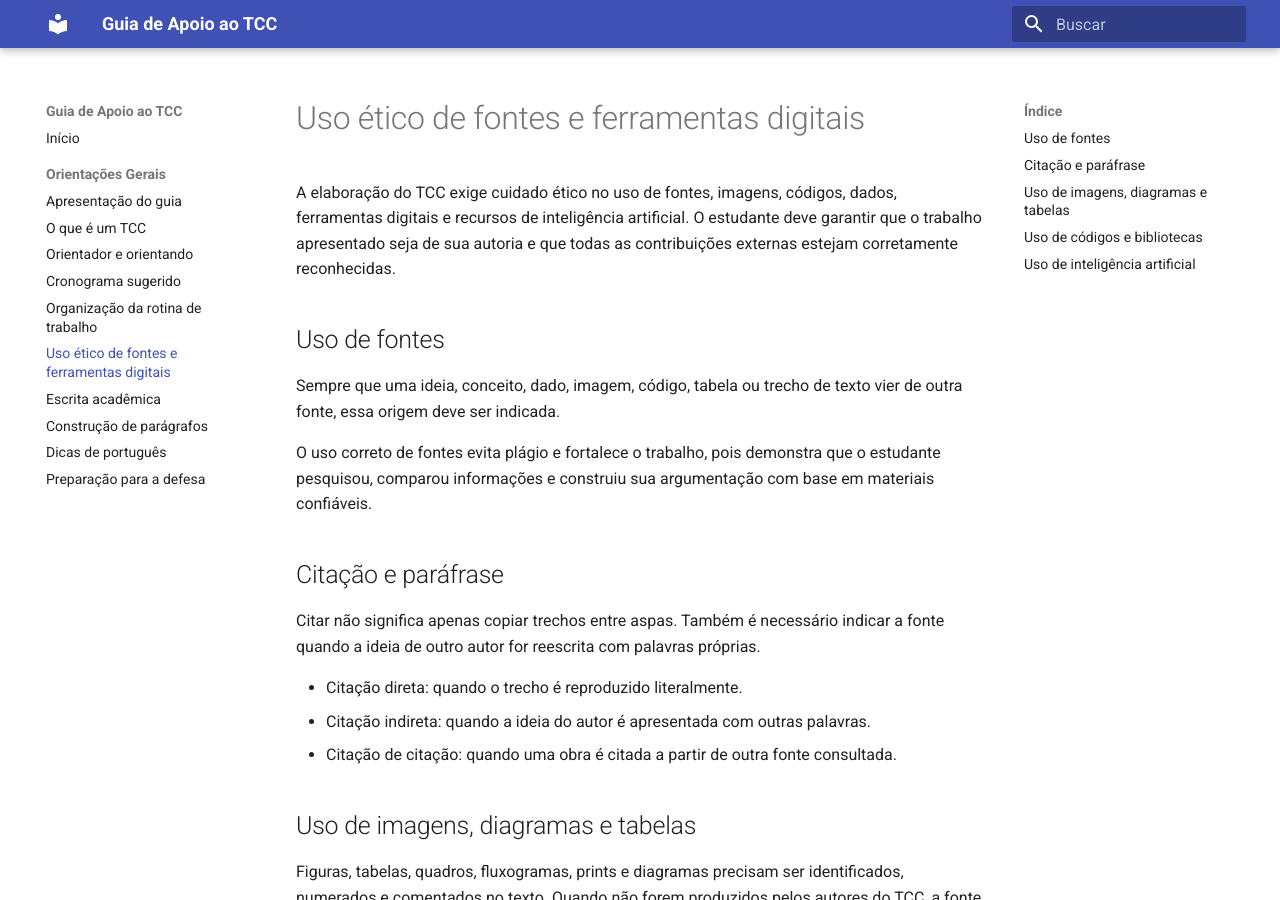
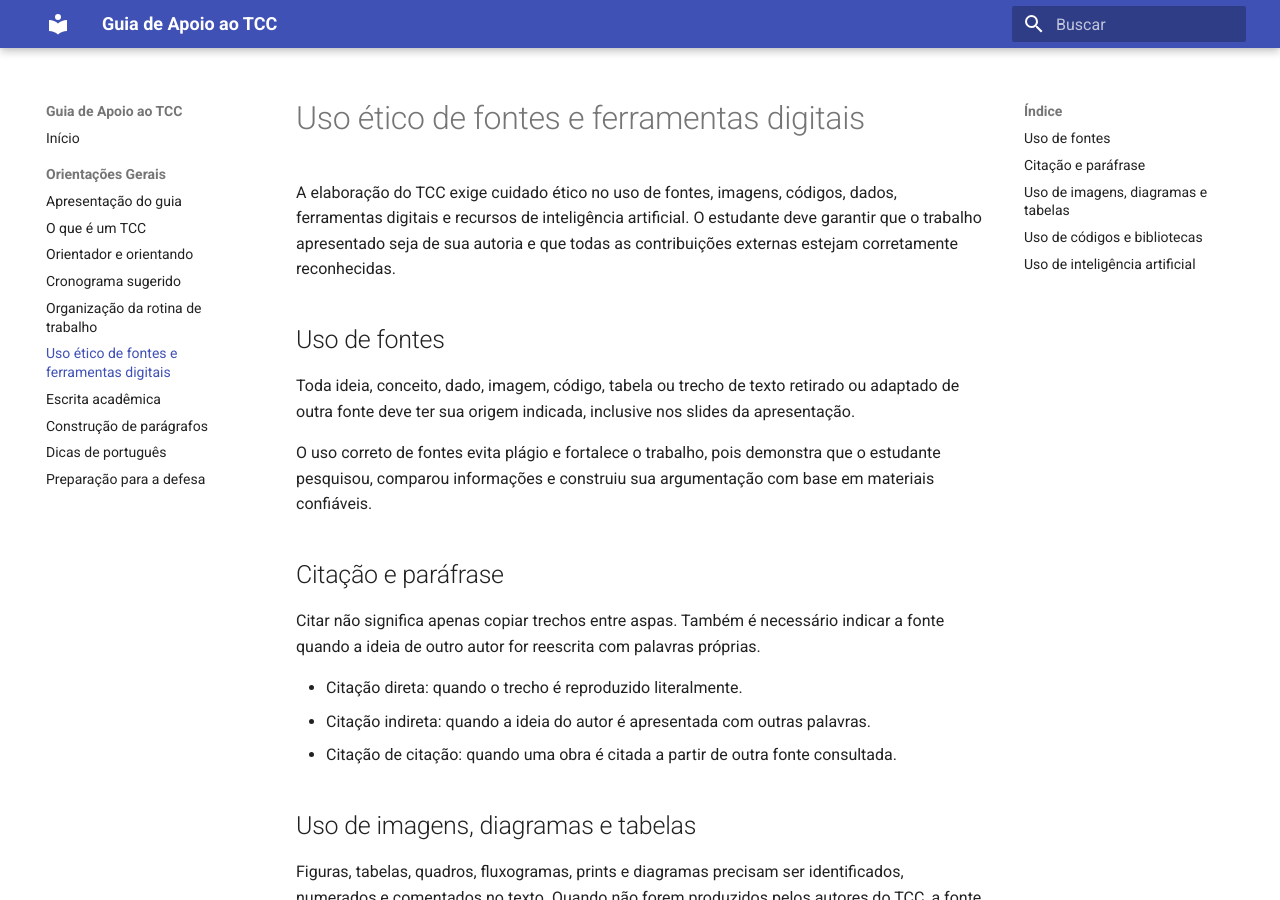
Before and after one commit to danielaflor/tcc, an MkDocs documentation site: the page built from docs/orientacoes-gerais/etica-fontes-ferramentas.md, in a window 1280 px wide and 900 px high. Built offline with MkDocs 1.6.1 and Material for MkDocs 9.7.7, drawn with Linux system fonts in a browser that asks for light colours; some of the changed text lies outside the part shown.

Commit message:
Update etica-fontes-ferramentas.md

```diff
--- a/docs/orientacoes-gerais/etica-fontes-ferramentas.md
+++ b/docs/orientacoes-gerais/etica-fontes-ferramentas.md
@@ -4,7 +4,7 @@ A elaboração do TCC exige cuidado ético no uso de fontes, imagens, códigos,
 
 ## Uso de fontes
 
-Sempre que uma ideia, conceito, dado, imagem, código, tabela ou trecho de texto vier de outra fonte, essa origem deve ser indicada.
+Toda ideia, conceito, dado, imagem, código, tabela ou trecho de texto retirado ou adaptado de outra fonte deve ter sua origem indicada, inclusive nos slides da apresentação.
 
 O uso correto de fontes evita plágio e fortalece o trabalho, pois demonstra que o estudante pesquisou, comparou informações e construiu sua argumentação com base em materiais confiáveis.
 
```
Also changed, not shown: other parts of docs/orientacoes-gerais/etica-fontes-ferramentas.md (+1 -1 lines).
